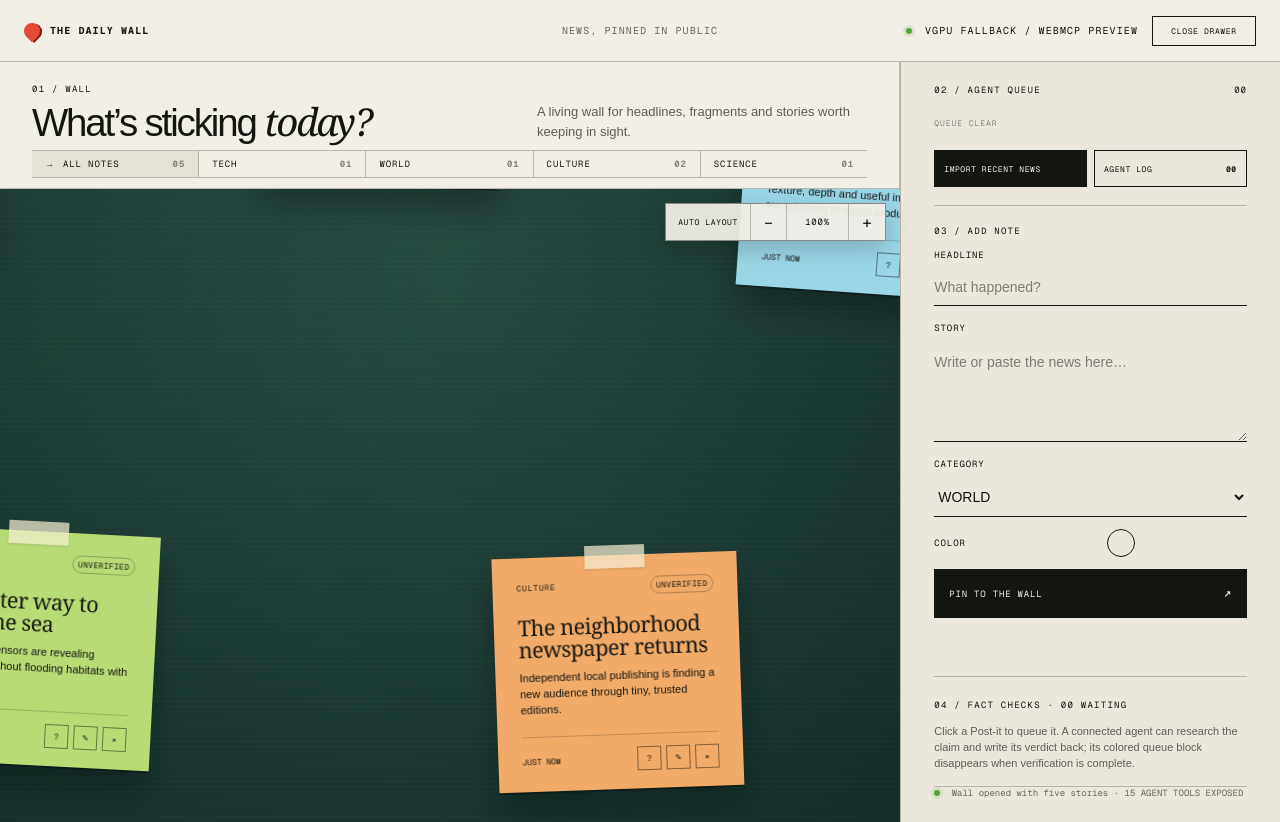
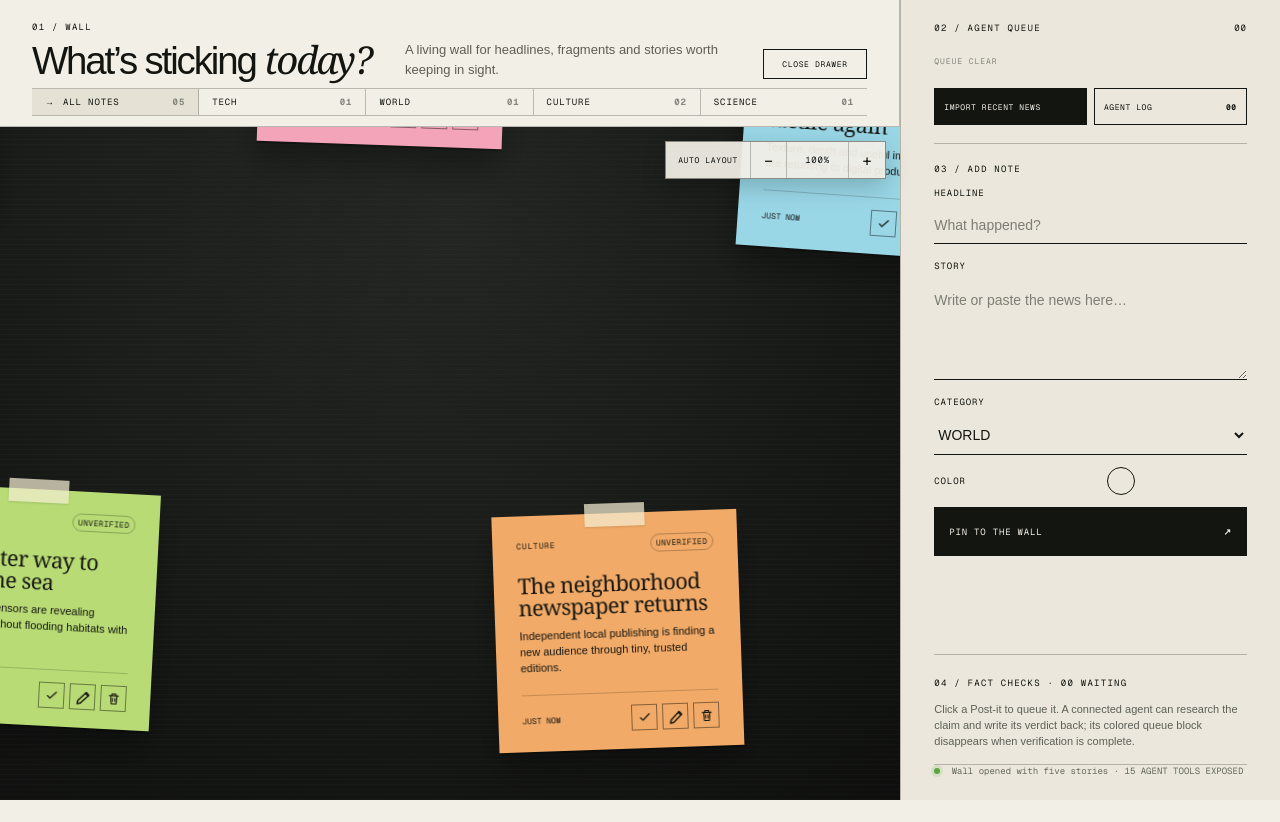
Before and after one commit to aletheia/the-daily-wall, a Next.js app: page / in a window 1280 px wide. After the commit the page ends 800 px from the top, so only its background shows below. Built offline with nearby package versions, Linux system fonts and the light colour scheme.

Commit message:
Expand verified notes with vGPU fact checks

```diff
--- a/app/globals.css
+++ b/app/globals.css
@@ -1,6 +1,6 @@
 @import 'tailwindcss';
 
-:root { --paper: #f2efe6; --ink: #131510; --line: rgba(19,21,16,.25); --board: #15352f; }
+:root { --paper: #f2efe6; --ink: #131510; --line: rgba(19,21,16,.25); --board: #0c0d0c; }
 * { box-sizing: border-box; }
 html { scroll-behavior: smooth; }
 body { margin: 0; background: var(--paper); color: var(--ink); font-family: Arial, Helvetica, sans-serif; }
@@ -16,10 +16,10 @@ button { cursor: pointer; }
 .drawer-toggle { min-width: 104px; height: 30px; padding: 0 10px; border: 1px solid var(--ink); background: transparent; font: 8px var(--font-geist-mono), monospace; letter-spacing: .08em; }
 .drawer-toggle:hover { background: var(--ink); color: var(--paper); }
 
-.news-layout { height: calc(100vh - 62px); min-height: 760px; display: grid; grid-template-columns: minmax(0, 1fr) minmax(310px, 380px); grid-template-rows: auto minmax(0, 1fr); transition: grid-template-columns .22s ease; }
+.news-layout { height: 100vh; min-height: 760px; display: grid; grid-template-columns: minmax(0, 1fr) minmax(310px, 380px); grid-template-rows: auto minmax(0, 1fr); transition: grid-template-columns .22s ease; }
 .news-layout.drawer-closed { grid-template-columns: minmax(0, 1fr) 0; }
 .news-layout.drawer-closed .composer { display: none; }
-.rail { grid-column: 1; grid-row: 1; padding: 13px 32px 10px; display: grid; grid-template-columns: minmax(300px, auto) minmax(180px, 1fr); align-items: end; column-gap: 36px; border-right: 1px solid var(--line); border-bottom: 1px solid var(--line); }
+.rail { grid-column: 1; grid-row: 1; padding: 13px 32px 10px; display: grid; grid-template-columns: minmax(300px, auto) minmax(180px, 1fr) auto; align-items: end; column-gap: 28px; border-right: 1px solid var(--line); border-bottom: 1px solid var(--line); }
 .composer { grid-column: 2; grid-row: 1 / 3; padding: 22px clamp(20px, 2.6vw, 34px); display: flex; flex-direction: column; justify-content: flex-start; overflow: auto; border-left: 1px solid var(--line); background: #ebe7dc; }
 .section-code { font: 9px var(--font-geist-mono), monospace; letter-spacing: .14em; }
 .rail h1, .composer h2 { margin: 4px 0 0; font-size: clamp(28px, 3vw, 44px); line-height: .94; letter-spacing: -.055em; font-weight: 400; }
@@ -33,11 +33,11 @@ button { cursor: pointer; }
 .rail nav button b { margin-left: auto; color: #85867e; }
 
 .board-shell { grid-column: 1; grid-row: 2; min-width: 0; min-height: 0; position: relative; }
-.postit-stage { width: 100%; height: 100%; min-height: 560px; position: relative; overflow: auto; overscroll-behavior: contain; touch-action: none; cursor: grab; scrollbar-color: #9a9a91 #e9e5da; background: radial-gradient(circle at 32% 24%, rgba(47,91,78,.72), transparent 50%), repeating-linear-gradient(87deg, rgba(255,255,255,.018) 0 1px, transparent 1px 4px), repeating-linear-gradient(2deg, rgba(0,0,0,.025) 0 1px, transparent 1px 5px), var(--board); }
+.postit-stage { width: 100%; height: 100%; min-height: 560px; position: relative; overflow: auto; overscroll-behavior: contain; touch-action: none; cursor: grab; scrollbar-color: #77786f #d7d3c9; background: radial-gradient(circle at 32% 24%, rgba(43,46,41,.58), transparent 52%), repeating-linear-gradient(87deg, rgba(255,255,255,.018) 0 1px, transparent 1px 4px), repeating-linear-gradient(2deg, rgba(255,255,255,.012) 0 1px, transparent 1px 5px), var(--board); }
 .postit-stage.is-panning { cursor: grabbing; }
-.board-scroll-space { position: relative; }
-.board-world { position: absolute; inset: 0 auto auto 0; background: radial-gradient(circle at 32% 24%, #284c43, #112b26 70%), repeating-linear-gradient(87deg, rgba(255,255,255,.018) 0 1px, transparent 1px 4px), var(--board); transform-origin: 0 0; }
-.board-world canvas { position: absolute; inset: 0; width: 100%; height: 100%; opacity: .68; background: radial-gradient(circle at 50% 30%, #284c43, #112b26 70%); }
+.board-scroll-space { position: relative; background: radial-gradient(circle at 32% 24%, rgba(43,46,41,.58), transparent 52%), repeating-linear-gradient(87deg, rgba(255,255,255,.018) 0 1px, transparent 1px 4px), var(--board); }
+.board-world { position: absolute; inset: 0 auto auto 0; background: radial-gradient(circle at 32% 24%, #252824, #0c0d0c 70%), repeating-linear-gradient(87deg, rgba(255,255,255,.018) 0 1px, transparent 1px 4px), var(--board); transform-origin: 0 0; }
+.board-world canvas { position: absolute; inset: 0; width: 100%; height: 100%; opacity: .78; background: radial-gradient(circle at 50% 30%, #252824, #0c0d0c 70%); }
 .board-world::after { content: ''; position: absolute; inset: 0; pointer-events: none; background: repeating-linear-gradient(0deg, rgba(255,255,255,.015) 0 1px, transparent 1px 5px); mix-blend-mode: screen; }
 .zoom-controls { position: absolute; z-index: 60; top: 14px; right: 14px; width: max-content; display: flex; background: rgba(242,239,230,.94); border: 1px solid rgba(19,21,16,.45); box-shadow: 0 8px 24px rgba(0,0,0,.2); }
 .zoom-controls button { min-width: 36px; height: 36px; border: 0; border-right: 1px solid rgba(19,21,16,.25); background: transparent; font: 16px var(--font-geist-mono), monospace; }
@@ -64,17 +64,31 @@ button { cursor: pointer; }
 .shred-confetti i { position: absolute; width: 9px; height: 12px; opacity: 0; background: var(--note-color); box-shadow: 0 1px 1px rgba(0,0,0,.18); animation: confetti-fall .54s cubic-bezier(.32,.02,.8,.55) var(--confetti-delay) forwards; }
 .tape { position: absolute; top: -10px; left: calc(50% - 30px); width: 60px; height: 23px; background: rgba(244,237,210,.72); box-shadow: 0 1px 2px rgba(0,0,0,.12); transition: opacity .16s ease, transform .16s ease; }
 .note-meta { display: flex; justify-content: space-between; font: 8px var(--font-geist-mono), monospace; letter-spacing: .1em; }
-.fact-badge { padding: 3px 5px; margin-top: -3px; border: 1px solid rgba(0,0,0,.25); border-radius: 999px; letter-spacing: .04em; }
+.fact-badge { padding: 3px 5px; margin-top: -3px; border: 1px solid rgba(0,0,0,.25); border-radius: 999px; background: transparent; font: inherit; letter-spacing: .04em; }
+button.fact-badge { cursor: pointer; box-shadow: 0 0 0 0 rgba(0,0,0,.2); transition: box-shadow .15s ease, transform .15s ease; }
+button.fact-badge:hover { transform: translateY(-1px); box-shadow: 0 0 0 2px rgba(255,255,255,.35); }
 .fact-badge.queued { background: #fff0aa; }
 .fact-badge.verified { background: #d7efbc; }
 .fact-badge.disputed { background: #f6b0aa; }
 .fact-badge.inconclusive { background: #ddd8ce; }
 .postit h2 { margin: 19px 0 10px; font-family: Georgia, serif; font-size: clamp(20px, 1.7vw, 28px); font-weight: 500; line-height: 1.02; letter-spacing: -.025em; }
 .postit p { margin: 0 0 18px; font-size: 11px; line-height: 1.45; }
-.postit .fact-summary { margin-top: -6px; padding: 8px; background: rgba(255,255,255,.34); font: 8px/1.4 var(--font-geist-mono), monospace; display: -webkit-box; -webkit-line-clamp: 3; -webkit-box-orient: vertical; overflow: hidden; text-transform: none; }
+.postit.is-expanded { z-index: 18; }
+.fact-expansion { position: relative; min-height: 0; margin: -5px -10px 15px; overflow: hidden; border: 1px solid rgba(0,0,0,.25); background: rgba(255,255,255,.42); animation: fact-panel-open .38s cubic-bezier(.18,.82,.23,1) both; transform-origin: top; }
+.fact-expansion canvas { position: absolute; inset: 0; width: 100%; height: 100%; opacity: .32; pointer-events: none; mix-blend-mode: multiply; }
+.fact-expansion > div { position: relative; z-index: 1; padding: 11px 10px 10px; }
+.fact-expansion-label { display: block; margin-bottom: 7px; font: 7px var(--font-geist-mono), monospace; letter-spacing: .11em; }
+.postit .fact-expansion p { margin: 0; font: 8px/1.45 var(--font-geist-mono), monospace; }
+.fact-sources { display: flex; flex-wrap: wrap; gap: 5px; margin-top: 9px; }
+.fact-sources a { padding: 4px 5px; border: 1px solid rgba(0,0,0,.3); color: inherit; background: rgba(255,255,255,.24); text-decoration: none; font: 6px var(--font-geist-mono), monospace; letter-spacing: .06em; }
+.fact-sources a:hover { background: rgba(255,255,255,.68); }
 .postit footer { margin-top: auto; padding-top: 12px; border-top: 1px solid rgba(0,0,0,.18); display: flex; align-items: center; justify-content: space-between; font: 8px var(--font-geist-mono), monospace; }
 .postit footer > div { display: flex; gap: 5px; }
-.postit footer button { width: 24px; height: 24px; border: 1px solid rgba(0,0,0,.45); background: transparent; }
+.postit footer button { width: 26px; height: 26px; border: 1px solid rgba(0,0,0,.45); background: transparent; }
+.note-action { display: grid; place-items: center; padding: 4px; }
+.note-action svg { width: 15px; height: 15px; fill: none; stroke: currentColor; stroke-width: 1.7; stroke-linecap: round; stroke-linejoin: round; }
+.note-action.edit-action svg { width: 18px; height: 18px; stroke-width: 1.9; }
+.note-action:hover { background: rgba(255,255,255,.38); }
 .empty-wall { position: absolute; inset: 0; display: grid; place-content: center; text-align: center; color: rgba(255,255,255,.7); font: 10px var(--font-geist-mono), monospace; letter-spacing: .13em; }
 .empty-wall p { margin: 12px 0 0; color: rgba(255,255,255,.42); font: 15px Georgia, serif; letter-spacing: 0; }
 
@@ -112,6 +126,8 @@ button { cursor: pointer; }
 .agent-log-panel > header { min-height: 52px; padding: 0 24px; display: flex; align-items: center; justify-content: space-between; border-bottom: 1px solid rgba(255,255,255,.2); }
 .agent-log-panel > header > div { display: flex; align-items: center; gap: 18px; }
 .agent-log-panel > header b { color: #8f9286; font: 8px var(--font-geist-mono), monospace; letter-spacing: .09em; }
+.log-runtime-status { color: #afb1a7; font: 8px var(--font-geist-mono), monospace; letter-spacing: .08em; }
+.log-runtime-status i { display: inline-block; width: 6px; height: 6px; margin-right: 6px; border-radius: 50%; background: #58a63b; box-shadow: 0 0 0 3px rgba(88,166,59,.16); }
 .agent-log-panel > header button { height: 30px; padding: 0 10px; border: 1px solid rgba(255,255,255,.5); background: transparent; color: inherit; font: 8px var(--font-geist-mono), monospace; letter-spacing: .09em; }
 .agent-log-panel > header button:hover { background: var(--paper); color: var(--ink); }
 .log-entries { padding: 8px 24px 22px; overflow-y: auto; }
@@ -143,7 +159,11 @@ button { cursor: pointer; }
   12% { opacity: 1; }
   100% { opacity: 0; transform: translate(var(--confetti-x), var(--confetti-y)) rotate(var(--confetti-spin)) scale(.72); }
 }
+@keyframes fact-panel-open {
+  0% { max-height: 0; opacity: 0; transform: scaleY(.35) translateY(-5px); }
+  100% { max-height: 230px; opacity: 1; transform: scaleY(1) translateY(0); }
+}
 
-@media (max-width: 1050px) { .news-layout { grid-template-columns: minmax(0, 1fr) 310px; } .news-layout.drawer-closed { grid-template-columns: minmax(0, 1fr) 0; } .rail { grid-template-columns: 1fr; } .rail > p { display: none; } .header-status { display: none; } }
+@media (max-width: 1050px) { .news-layout { grid-template-columns: minmax(0, 1fr) 310px; } .news-layout.drawer-closed { grid-template-columns: minmax(0, 1fr) 0; } .rail { grid-template-columns: 1fr auto; } .rail > p { display: none; } .rail nav { grid-column: 1 / -1; } }
 @media (max-width: 760px) { .newsroom-header { grid-template-columns: 1fr auto; } .newsroom-header p { display: none; } .news-layout { height: auto; display: block; } .news-layout.drawer-closed .composer { display: none; } .rail { display: block; padding: 28px 22px 20px; } .rail nav { overflow-x: auto; } .rail nav button { min-width: 118px; } .postit-stage { height: 760px; } .postit { width: 42%; } .composer { min-height: 680px; } .agent-log-panel { height: min(48vh, 420px); } .log-entry { grid-template-columns: 62px 70px minmax(0, 1fr); } }
 @media (prefers-reduced-motion: reduce) { .postit, .postit::before, .postit::after, .postit > *, .shred-confetti i, .tape { transition-duration: .01ms; animation-duration: .01ms !important; animation-delay: 0ms !important; } }
--- a/app/page.tsx
+++ b/app/page.tsx
@@ -96,13 +96,27 @@ fn hash(p: vec2f) -> f32 {
   let weave = sin(uv.x * 1240.0) * sin(uv.y * 980.0) * 0.018;
   let light = exp(-distance(uv, pointer) * 3.2);
   let noteEnergy = min(params.board.x / 12.0, 1.0);
-  var color = vec3f(0.045, 0.165, 0.135);
-  color += vec3f(0.035, 0.11, 0.09) * light;
-  color += vec3f(grain * 0.025 + fibers * 0.012 + weave);
-  color += vec3f(0.018, 0.012, 0.0) * noteEnergy;
+  var color = vec3f(0.018, 0.019, 0.017);
+  color += vec3f(0.035, 0.045, 0.038) * light;
+  color += vec3f(grain * 0.018 + fibers * 0.009 + weave * 0.55);
+  color += vec3f(0.012, 0.009, 0.002) * noteEnergy;
   let vignette = smoothstep(0.82, 0.2, distance(uv, vec2f(0.5)));
   color *= 0.76 + vignette * 0.32;
   return vec4f(color, 1.0);
+}
+`;
+
+const FACT_PANEL_SHADER = /* wgsl */ `
+struct Params { motion: vec4f }
+@group(0) @binding(0) var<uniform> params: Params;
+
+@fragment fn fs_main(@location(0) uv: vec2f) -> @location(0) vec4f {
+  let time = params.motion.x;
+  let sweep = smoothstep(0.0, 0.18, 1.0 - abs(uv.x - fract(time * 0.16)) * 7.0);
+  let scan = 0.5 + 0.5 * sin((uv.y * 42.0) - time * 2.4);
+  let edge = smoothstep(0.12, 0.0, min(min(uv.x, 1.0 - uv.x), min(uv.y, 1.0 - uv.y)));
+  let ink = vec3f(0.10, 0.26, 0.14) * (0.18 + sweep * 0.32 + scan * 0.04 + edge * 0.08);
+  return vec4f(ink, 0.5);
 }
 `;
 
@@ -170,7 +184,9 @@ export default function Home() {
   const [agentLogs, setAgentLogs] = useState<AgentLog[]>([]);
   const [logPanelOpen, setLogPanelOpen] = useState(false);
   const [drawerOpen, setDrawerOpen] = useState(true);
+  const [expandedFactId, setExpandedFactId] = useState<string | null>(null);
   const canvasRef = useRef<HTMLCanvasElement>(null);
+  const factCanvasRef = useRef<HTMLCanvasElement>(null);
   const paneRef = useRef<HTMLElement>(null);
   const stageRef = useRef<HTMLDivElement>(null);
   const notesRef = useRef<Note[]>(INITIAL_NOTES);
@@ -292,6 +308,34 @@ export default function Home() {
     shredTimersRef.current.forEach((timer) => window.clearTimeout(timer));
     shredTimersRef.current.clear();
   }, []);
+
+  useEffect(() => {
+    const canvas = factCanvasRef.current;
+    if (!canvas || !expandedFactId) return;
+    let active = true;
+    let stop: (() => void) | undefined;
+
+    async function startFactPanel() {
+      try {
+        const { effect, frameLoop, init, surface } = await import('vgpu');
+        if (!active || !canvas) return;
+        const gpu = await init();
+        const target = surface(gpu, canvas, { dpr: [1, 1.25] });
+        const panel = effect(gpu, FACT_PANEL_SHADER, { set: { params: { motion: [0, 0, 0, 0] } } });
+        const started = performance.now();
+        const handle = frameLoop(gpu, (frame) => {
+          panel.set({ params: { motion: [(performance.now() - started) / 1000, 0, 0, 0] } });
+          frame.pass(target, panel);
+        }, { fps: 30 });
+        stop = () => { handle.stop(); gpu.dispose() };
+      } catch (error) {
+        console.error('Fact-check renderer failed', error);
+      }
+    }
+
+    startFactPanel();
+    return () => { active = false; stop?.() };
+  }, [expandedFactId]);
 
   useEffect(() => {
     const canvas = canvasRef.current;
@@ -771,19 +815,11 @@ export default function Home() {
 
   return (
     <main className="newsroom-shell">
-      <header className="newsroom-header">
-        <a href="#wall" className="news-brand"><span className="brand-pin" />THE DAILY WALL</a>
-        <p>NEWS, PINNED IN PUBLIC</p>
-        <div className="header-actions">
-          <div className="header-status"><span /> VGPU {gpuStatus === 'ready' ? 'LIVE' : gpuStatus.toUpperCase()} / WEBMCP {mcpStatus === 'ready' ? 'READY' : 'PREVIEW'}</div>
-          <button type="button" className="drawer-toggle" onClick={() => setDrawerOpen((current) => !current)} aria-expanded={drawerOpen} aria-controls="news-drawer">{drawerOpen ? 'CLOSE DRAWER' : 'OPEN DRAWER'}</button>
-        </div>
-      </header>
-
       <section className={`news-layout${drawerOpen ? '' : ' drawer-closed'}`}>
         <header className="rail">
           <div><span className="section-code">01 / WALL</span><h1>What’s sticking <em>today?</em></h1></div>
           <p>A living wall for headlines, fragments and stories worth keeping in sight.</p>
+          <button type="button" className="drawer-toggle" onClick={() => setDrawerOpen((current) => !current)} aria-expanded={drawerOpen} aria-controls="news-drawer">{drawerOpen ? 'CLOSE DRAWER' : 'OPEN DRAWER'}</button>
           <nav aria-label="Filter notes">
             {(['ALL', ...CATEGORIES] as Filter[]).map((filter) => (
               <button key={filter} className={activeFilter === filter ? 'active' : ''} onClick={() => setActiveFilter(filter)}>{filter === 'ALL' ? 'ALL NOTES' : filter}<b>{String(counts[filter] ?? 0).padStart(2, '0')}</b></button>
@@ -801,7 +837,7 @@ export default function Home() {
           <div ref={paneRef} className={`postit-stage${isPanning ? ' is-panning' : ''}`} onWheel={zoomBoard}
             onPointerDown={beginPan} onPointerMove={panBoard} onPointerUp={endPan} onPointerCancel={endPan}
             onPointerLeave={() => { pointerRef.current = [0.5, 0.5] }}>
-            <div className="board-scroll-space" style={{ width: `${BOARD_WIDTH * zoom}px`, height: `${boardHeight * zoom}px` }}>
+            <div className="board-scroll-space" style={{ width: `max(${BOARD_WIDTH * zoom}px, 100%)`, height: `max(${boardHeight * zoom}px, 100%)` }}>
             <div ref={stageRef} className="board-world" style={{ width: `${BOARD_WIDTH}px`, height: `${boardHeight}px`, transform: `scale(${zoom})` }}
               onPointerMove={(event) => {
                 const rect = event.currentTarget.getBoundingClientRect();
@@ -811,13 +847,17 @@ export default function Home() {
               <div className="stage-label"><span>LIVE WALL / 28 AUG 2026</span><span>{visibleNotes.length} NOTES / DRAG EMPTY BOARD TO PAN</span></div>
               {visibleNotes.length === 0 && <div className="empty-wall"><span>THE WALL IS QUIET</span><p>Write or paste the first story.</p></div>}
               {visibleNotes.map((note) => (
-                <article key={note.id} className={`postit ${note.color}${draggingId === note.id ? ' is-dragging' : ''}${droppingId === note.id ? ' is-dropping' : ''}${shreddingIds.includes(note.id) ? ' is-shredding' : ''}`} style={{ left: `${note.x}%`, top: `${note.y}%`, rotate: `${note.rotation}deg`, '--drag-tilt': `${droppingId === note.id ? dropTilt : dragTilt}deg` } as CSSProperties}
+                <article key={note.id} className={`postit ${note.color}${draggingId === note.id ? ' is-dragging' : ''}${droppingId === note.id ? ' is-dropping' : ''}${shreddingIds.includes(note.id) ? ' is-shredding' : ''}${expandedFactId === note.id ? ' is-expanded' : ''}`} style={{ left: `${note.x}%`, top: `${note.y}%`, rotate: `${note.rotation}deg`, '--drag-tilt': `${droppingId === note.id ? dropTilt : dragTilt}deg` } as CSSProperties}
                   onPointerDown={(event) => beginDrag(event, note)} onPointerMove={dragNote} onPointerUp={endDrag} onPointerCancel={endDrag}>
                   <span className="tape" />
-                  <div className="note-meta"><span>{note.category}</span><span className={`fact-badge ${factStatus(note)}`} title={note.factCheck?.summary}>{factStatus(note).toUpperCase()}</span></div>
+                  <div className="note-meta"><span>{note.category}</span>{note.factCheck?.summary ? <button type="button" className={`fact-badge ${factStatus(note)}`} title="Show fact-check details" aria-expanded={expandedFactId === note.id} onPointerDown={(event) => event.stopPropagation()} onClick={() => setExpandedFactId((current) => current === note.id ? null : note.id)}>{factStatus(note).toUpperCase()}</button> : <span className={`fact-badge ${factStatus(note)}`}>{factStatus(note).toUpperCase()}</span>}</div>
                   <h2>{note.title}</h2><p>{note.body}</p>
-                  {note.factCheck?.summary && <p className="fact-summary"><b>{factStatus(note)}:</b> {note.factCheck.summary}</p>}
-                  <footer><span>JUST NOW</span><div><button onPointerDown={(event) => event.stopPropagation()} onClick={() => queueFactCheck(note)} aria-label={`Queue ${note.title} for a fact check`}>?</button><button onPointerDown={(event) => event.stopPropagation()} onClick={() => editNote(note)} aria-label={`Edit ${note.title}`}>✎</button><button onPointerDown={(event) => event.stopPropagation()} onClick={() => shredNote(note)} aria-label={`Shred ${note.title}`}>×</button></div></footer>
+                  {expandedFactId === note.id && note.factCheck?.summary && <section className="fact-expansion" onPointerDown={(event) => event.stopPropagation()}>
+                    <canvas ref={factCanvasRef} aria-hidden="true" />
+                    <div><span className="fact-expansion-label">FACT-CHECK COMMENT</span><p><b>{factStatus(note)}</b> — {note.factCheck.summary}</p>
+                    {!!note.factCheck.sources?.length && <div className="fact-sources">{note.factCheck.sources.map((source, index) => <a key={`${source}-${index}`} href={source} target="_blank" rel="noreferrer">SOURCE {String(index + 1).padStart(2, '0')} ↗</a>)}</div>}</div>
+                  </section>}
+                  <footer><span>JUST NOW</span><div><button className="note-action fact-action" onPointerDown={(event) => event.stopPropagation()} onClick={() => queueFactCheck(note)} aria-label={`Queue ${note.title} for a fact check`} title="Fact check"><svg viewBox="0 0 24 24" aria-hidden="true"><path d="m5 12 4 4L19 6" /></svg></button><button className="note-action edit-action" onPointerDown={(event) => event.stopPropagation()} onClick={() => editNote(note)} aria-label={`Edit ${note.title}`} title="Edit"><svg viewBox="0 0 24 24" aria-hidden="true"><path d="m4 20 4.4-1 10.8-10.8-3.4-3.4L5 15.6 4 20Z" /><path d="m14.8 5.8 3.4 3.4" /></svg></button><button className="note-action delete-action" onPointerDown={(event) => event.stopPropagation()} onClick={() => shredNote(note)} aria-label={`Shred ${note.title}`} title="Delete"><svg viewBox="0 0 24 24" aria-hidden="true"><path d="M5 7h14M9 7V4h6v3m-8 0 1 13h8l1-13M10 11v5m4-5v5" /></svg></button></div></footer>
                   {shreddingIds.includes(note.id) && <span className="shred-confetti" aria-hidden="true">{CONFETTI_PIECES.map((piece, index) => <i key={index} style={{ left: `${piece.left}%`, top: `${piece.top}%`, '--confetti-x': `${piece.drift}px`, '--confetti-y': `${piece.fall}px`, '--confetti-spin': `${piece.spin}deg`, '--confetti-delay': `${piece.delay}ms` } as CSSProperties} />)}</span>}
                 </article>
               ))}
@@ -856,7 +896,7 @@ export default function Home() {
         </aside>
       </section>
       <section className={`agent-log-panel${logPanelOpen ? ' open' : ''}`} role="dialog" aria-label="Agent activity log" aria-hidden={!logPanelOpen}>
-        <header><div><span className="section-code">AGENT ACTIVITY</span><b>{String(agentLogs.length).padStart(2, '0')} ENTRIES</b></div><button type="button" onClick={() => setLogPanelOpen(false)} aria-label="Close agent log">CLOSE ×</button></header>
+        <header><div><span className="section-code">AGENT ACTIVITY</span><b>{String(agentLogs.length).padStart(2, '0')} ENTRIES</b><span className="log-runtime-status"><i /> VGPU {gpuStatus === 'ready' ? 'LIVE' : gpuStatus.toUpperCase()} / WEBMCP {mcpStatus === 'ready' ? 'READY' : 'PREVIEW'}</span></div><button type="button" onClick={() => setLogPanelOpen(false)} aria-label="Close agent log">CLOSE ×</button></header>
         <div className="log-entries">
           {agentLogs.length === 0 && <p className="log-empty">No agent activity yet. Queue a fact check or import to begin.</p>}
           {[...agentLogs].reverse().map((entry) => <article key={entry.id} className={`log-entry ${entry.level}`}><time>{entry.timestamp.slice(11, 16)} UTC</time><span>{entry.level}</span><p>{entry.message}</p></article>)}
```
